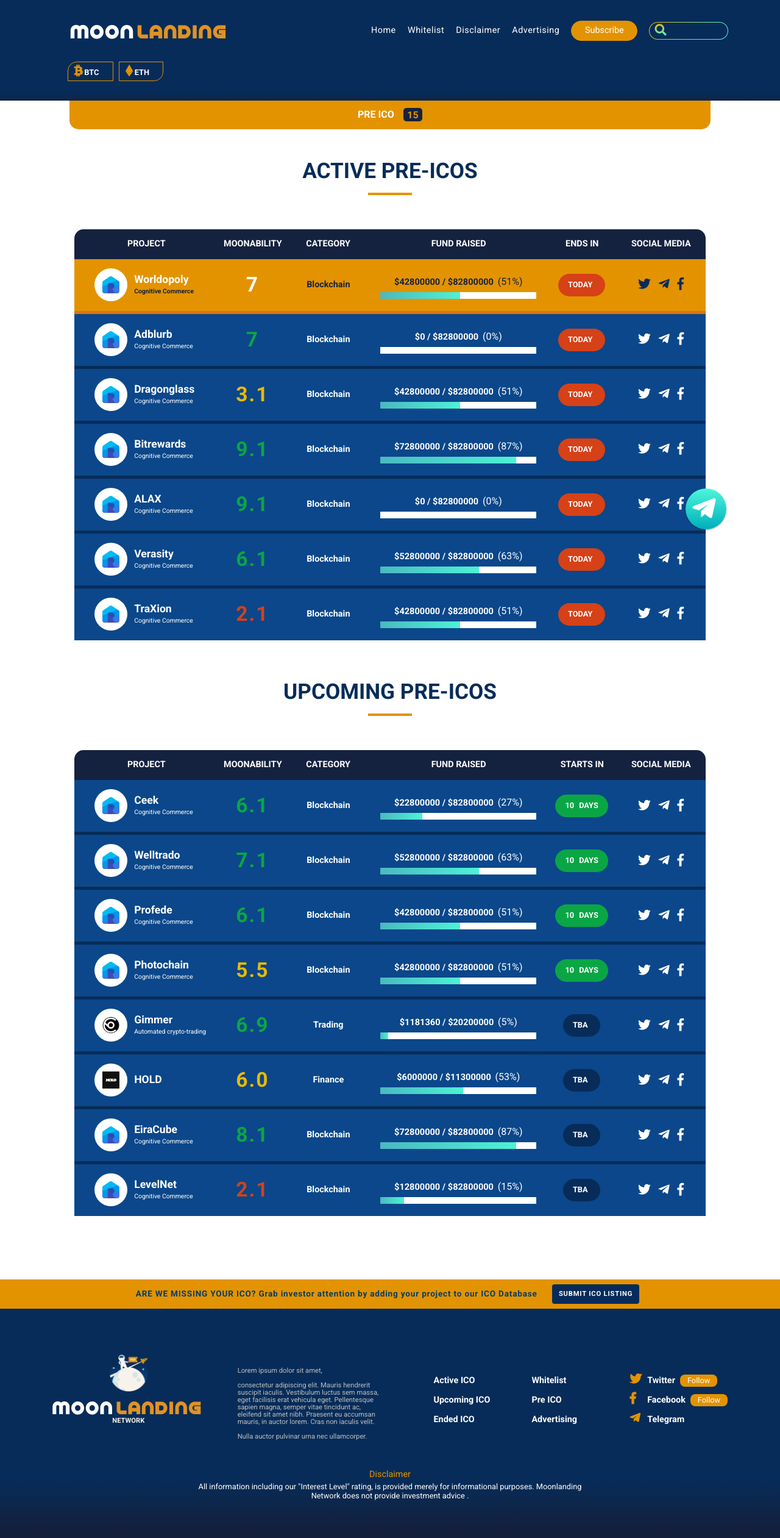
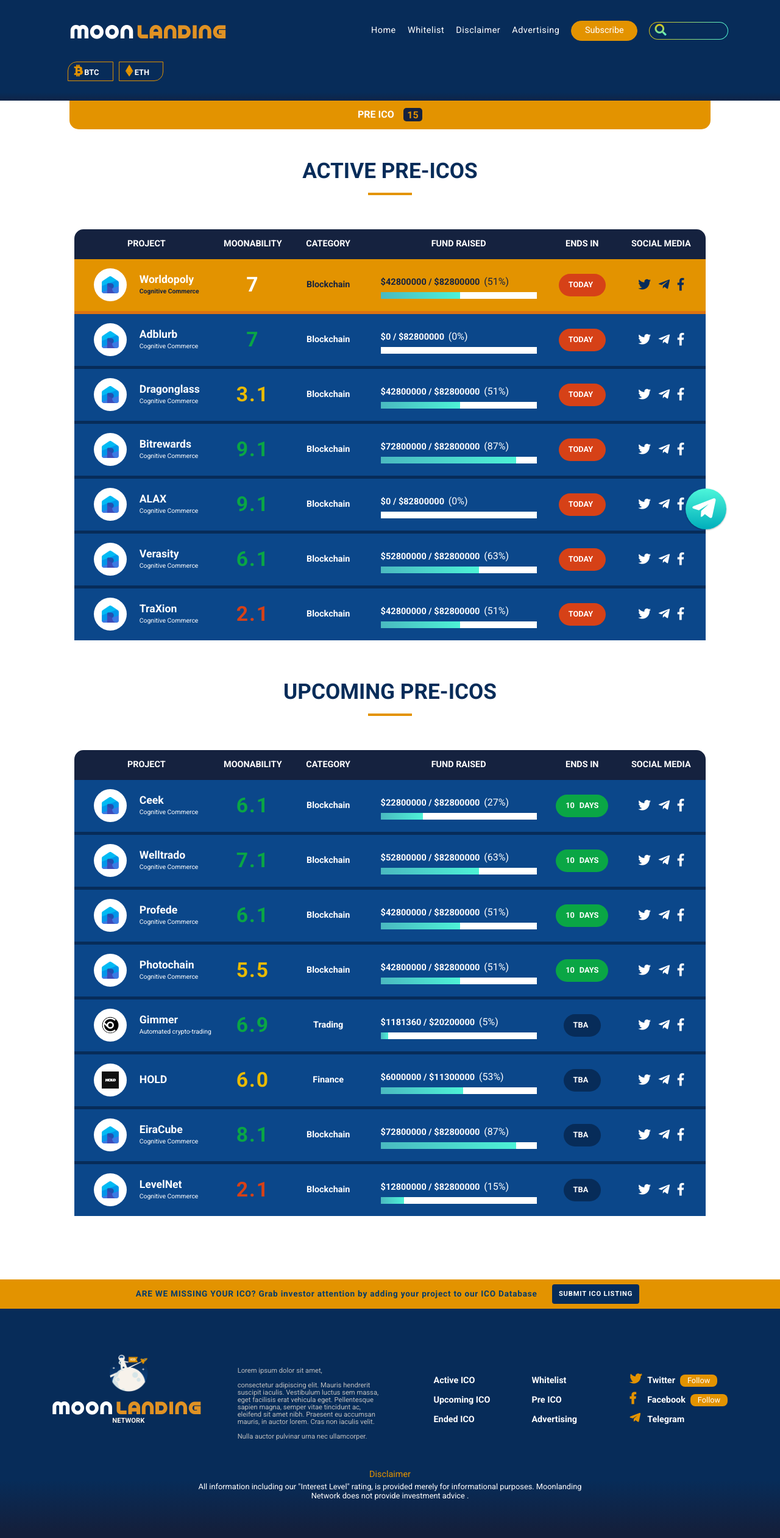
Before and after one commit to moonlandingnetwork/moonlandingnetwork.github.io, a Jekyll site: the page built from preico.html, in a window 1280 px wide. Shown: the whole page at 61% size. Built offline with Jekyll 4.4.1, drawn with Linux system fonts in a browser that asks for light colours; cached includes are drawn as plain includes; nearby versions of some CDN libraries; comment, search, counter and statistics services are not loaded.

Commit message:
Changed ICO Table Structure
- Changed from HTML Table Tag to HTML List to semantically add anchor tags

```diff
--- a/css/style.css
+++ b/css/style.css
@@ -897,11 +897,14 @@ nav input:-ms-input-placeholder {
     text-align: center;
     font-size: 1rem;
     font-weight: 700;
-    padding: 0.9rem 0;
     border-radius: 0 0 15px 15px;
 }
 .ico-nav li a{
     color: #fff;
+    display: block;
+    padding: 0.9rem 0;
+    width: 100%;
+    height: 100%;
 }
 .ico-nav li.active{
     background: #E39300;
@@ -954,8 +957,9 @@ nav input:-ms-input-placeholder {
     display: -webkit-box;
     display: -ms-flexbox;
     display: flex;
-}
-.ico-table-title th{
+    margin: 0;
+}
+.ico-table-title li{
     font-size: 0.9rem;
     background: #15223F;
     color: #fff;
@@ -963,33 +967,34 @@ nav input:-ms-input-placeholder {
     text-transform: uppercase;
     padding: 1rem 0;
     margin-bottom: 0;
+    font-weight: 600;
 
 }
-.ico-table-title th:first-child{
+.ico-table-title li:first-child{
     border-radius: 15px 0 0 0;
 }
-.ico-table-title th:last-child{
+.ico-table-title li:last-child{
     border-radius: 0 15px 0 0;
 }
-.ico-table-title th:nth-child(1),td:nth-child(1){
+.ico-table-title li:nth-child(1), .tbody ul a:nth-child(1){
     flex: 2.1;
 }
-.ico-table-title th:nth-child(2),td:nth-child(2){
+.ico-table-title li:nth-child(2), .tbody ul a:nth-child(2){
     flex: 1;
 }
-.ico-table-title th:nth-child(3),td:nth-child(3){
+.ico-table-title li:nth-child(3), .tbody ul a:nth-child(3){
     flex: 1.2;
 }
-.ico-table-title th:nth-child(4),td:nth-child(4){
+.ico-table-title li:nth-child(4), .tbody ul a:nth-child(4){
     flex: 2.6;
 }
-.ico-table-title th:nth-child(5),td:nth-child(5){
+.ico-table-title li:nth-child(5), .tbody ul a:nth-child(5){
     flex: 1;
 }
-.ico-table-title th:nth-child(6),td:nth-child(6){
+.ico-table-title li:nth-child(6), .tbody ul li:nth-child(6){
     flex: 1.3;
 }
-.ico-table tbody tr{
+.ico-table .tbody ul{
     background: #0B478A;
     color: #fff;
     font-size: 1rem;
@@ -1004,8 +1009,9 @@ nav input:-ms-input-placeholder {
     -ms-flex-pack: justify;
         justify-content: space-between;
     border-bottom: 5px solid #072C59;
-}
-.ico-table tbody td{
+    margin: 0;
+}
+.ico-table .tbody a{
     display: -webkit-box;
     display: -ms-flexbox;
     display: flex;
@@ -1015,31 +1021,34 @@ nav input:-ms-input-placeholder {
     -webkit-box-align: center;
         -ms-flex-align: center;
             align-items: center;
+    height: 100%;
+    width: 100%;
 }
 
 
 
-.ico-table tbody tr.featured{
+.ico-table .tbody ul.featured{
     background: #E39300;
     border-bottom: 5px solid #DD7310;
 }
-.ico-table tbody tr.featured a i{
+.ico-table .tbody ul.featured a i{
     color: #072C59;
 }
-.ico-table tbody td a i{
+.ico-table .tbody li a i{
     color: #fff;
 }
-.ico-table tbody tr:last-of-type {
+.ico-table .tbody ul:last-of-type {
     border-bottom: none;
 }
-
-.ico-project-name{
-    display: -webkit-box;
-    display: -ms-flexbox;
-    display: flex;
+.ico-project-name-parent{
     justify-content: flex-start !important;
     -webkit-box-pack: start !important;
     -ms-flex-pack: start !important;
+}
+.ico-project-name{
+    display: -webkit-box;
+    display: -ms-flexbox;
+    display: flex;
     -webkit-box-align: center;
     -ms-flex-align: center;
         align-items: center;
@@ -1061,7 +1070,7 @@ nav input:-ms-input-placeholder {
     justify-content: center;
     height: 38px;
     width: 38px;
-    margin: 0.7rem 0.7rem 0.7rem 2rem;
+    margin: 0.7rem 1.3rem 0.7rem 2rem;
 }
 .ico-table-title-image img{
     height: 28px;
@@ -1154,7 +1163,7 @@ nav input:-ms-input-placeholder {
     background-color: #fff;
 }
 .ico-ends-in button{
-    cursor: default;
+    cursor: pointer;
     font-size: 1.0rem;
     font-weight: 600;
     text-transform: uppercase;
@@ -1164,6 +1173,12 @@ nav input:-ms-input-placeholder {
 }
 .ico-social-media {
     font-size: 1.3rem !important;
+    display: -webkit-box;
+    display: -ms-flexbox;
+    display: flex;
+    -webkit-box-pack: center;
+        -ms-flex-pack: center;
+            justify-content: center;
 }
 .ico-social-media.featured {
     color: #15223F;
@@ -2914,10 +2929,10 @@ footer{
         top: 25%;
 
     }
-    .ico-table thead{
+    .ico-table .table-head{
         display: none;
     }
-    .ico-table tbody tr{
+    .ico-table .tbody ul{
         height: auto;
         -ms-flex-wrap: wrap;
         flex-wrap: wrap;
@@ -2927,8 +2942,11 @@ footer{
         margin: 0.5rem 0;
         box-shadow: 0 10px 20px rgba(0,0,0,0.19), 0 2px 6px rgba(0,0,0,0.23);
         background: #fff;
+
+
+    }
+    .ico-project-name h5, a, p{
         color: #072C59;
-
     }
     .pre-ico-title{
         font-size: 1.5rem;
@@ -2960,8 +2978,10 @@ footer{
         height: 32px;
         width: 32px;
     }
+    .ico-table-title li:nth-child(3), .tbody ul a:nth-child(3){
+        order: 4 !important;
+    }
     .ico-moonability{
-        order: 2 !important;
         letter-spacing: 1px;
         font-size: 0.8rem;
         position: absolute;
@@ -2984,13 +3004,24 @@ footer{
     }
     .ico-moonability.number{
         font-size: 1rem;
-        flex: none;
+        -webkit-box-flex: 0;
+            -ms-flex: none;
+                flex: none;
         border-radius: 50%;
         height: 48px;
         width: 48px;
         font-weight: 600;
         background-color: #072C59;
         color: #fff;
+        display: -webkit-box;
+        display: -ms-flexbox;
+        display: flex;
+        -webkit-box-pack: center;
+            -ms-flex-pack: center;
+                justify-content: center;
+        -webkit-box-align: center;
+            -ms-flex-align: center;
+                align-items: center;
     }
     .ico-moonability.green{
         background: #0AA645;
@@ -3010,13 +3041,17 @@ footer{
     }
     .featured .ico-category{
         color: #fff;
+    }
+    .ico-table-title li:nth-child(4), .tbody ul a:nth-child(4){
+        order: 3;
+        flex: 1 1 100%;
     }
     .ico-fund-raised{
         margin: 4.5rem 0 1.4rem;
         -webkit-box-flex: 1 !important;
         -ms-flex: 1 1 100% !important;
             flex: 1 1 100% !important;
-        order: 3;
+        align-items: center;
     }
     .ico-fund-raised h5{
         font-size: 0.85rem;
@@ -3028,7 +3063,7 @@ footer{
         height: 8px;
         width: 14.5rem;
     }
-    .ico-ends-in{
+    .ico-table-title li:nth-child(5), .tbody ul a:nth-child(5){
         order: 5;
     }
     .ico-ends-in button{
--- a/preico.html
+++ b/preico.html
@@ -102,28 +102,28 @@ title: Pre ICOs | Moonlanding Network
         <h1 class="pre-ico-title">Active PRE-ICOS</h1>
         <hr class="pre-ico-hr">
         <!-- ICO Table -->
-        <table id="pre-active-ico" class="ico-table">
-            <thead>
-                <tr class="ico-table-title">
-                    <th scope="col">Project</th>
-                    <th scope="col">Moonability</th>
-                    <th scope="col">Category</th>
-                    <th scope="col">Fund Raised</th>
-                    <th scope="col">Ends In</th>
-                    <th scope="col">Social Media</th>
-                </tr>
-            </thead>
-            <tbody>
+        <div id="active-pre-ico" class="ico-table">
+            <div class="table-head">
+                <ul class="ico-table-title">
+                    <li>Project</li>
+                    <li>Moonability</li>
+                    <li>Category</li>
+                    <li>Fund Raised</li>
+                    <li>Ends In</li>
+                    <li>Social Media</li>
+                </ul>
+            </div>
+            <div class="tbody">
                 {% for coin in totalPreActive %}
                 <!-- Check If Featured -->
                 {% if coin.ico.featured %} {% assign featuredTill = coin.ico.featured-till | date: "%s" | plus: 0 %} {% if featuredTill >
                 current_date %} {% assign featured = true %} {% endif %} {% else %} {% assign featured = false %} {% endif
                 %}
 
-                <tr class="{% if featured %}featured{% endif %}">
+                <ul class="{% if featured %}featured{% endif %}">
 
-
-                    <td class="ico-project-name">
+                    <a class="ico-project-name-parent" href="{{coin.url}}">
+                        <li class="ico-project-name">
                             <div class="ico-table-title-image">
                                 <img src="{{coin.ico.logo}}" alt="">
                             </div>
@@ -131,33 +131,43 @@ title: Pre ICOs | Moonlanding Network
                                 <h5>{{coin.ico.name}}</h5>
                                 <p>{{coin.ico.shortdesc}}</p>
                             </div>
-                    </td>
+                        </li>
+                    </a>
 
+                    <a href="{{coin.url}}">
+                        <li class="ico-moonability {% if featured %} {% if coin.ico.show-rating %}number{% endif %}{% else if featured == false %}number{% endif %}">{% if featured %} {% if coin.ico.show-rating %}{{coin.moonability}}{% else %}
+                            <span class="featured-text">Featured</span>
+                            <span class="featured-logo">★</span> {% endif %}{% else %}{{coin.moonability}}{% endif %}</li>
+                    </a>
 
-                    <td class="ico-moonability {% if featured %} {% if coin.ico.show-rating %}number{% endif %}{% else if featured == false %}number{% endif %}">{% if featured %} {% if coin.ico.show-rating %}{{coin.moonability}}{% else %}<span class="featured-text">Featured</span><span class="featured-logo">★</span>  {% endif %}{% else
-                        %}{{coin.moonability}}{% endif %}</td>
+                    <a href="{{coin.url}}">
+                        <li class="ico-category">{{coin.ico.category}}</li>
+                    </a>
 
-                    <td class="ico-category">{{coin.ico.category}}</td>
-
-                    <td class="ico-fund-raised">
+                    <a href="{{coin.url}}">
+                        <li class="ico-fund-raised">
                             {% assign collected = coin.progress.collected %} {% assign total = coin.progress.total %} {% assign percent = collected |
                             times: 100 | divided_by: total %}
                             <h5>${{collected}} / ${{total}}
                                 <span>({{percent}}%)</span>
                             </h5>
                             <progress class="ico-fund-progress" min="0" max="100" value="{{percent}}"></progress>
-                    </td>
+                        </li>
+                    </a>
 
                     {% assign ico_end_date = coin.pre-ico.end-date | date: "%s" | plus: 0 %} {% assign secondsTo = ico_end_date | minus: current_date
                     %} {% assign hoursTo = secondsTo | divided_by: 60 | divided_by: 60 %} {% assign daysTo = hoursTo | divided_by:
                     24 %}
-                    <td class="ico-ends-in">
+                    <a href="{{coin.url}}">
+                        <li class="ico-ends-in">
+                            <form style="display: inline" action="{{coin.url}}" method="get">
                                 <button class="btn round bulky">
                                     <span class="ico-date-value">{% if coin.pre-ico.no-date %}TBA{% endif %}{% unless coin.pre-ico.no-date %}{% if daysTo
                                         == 0 %}Today{% else %}{{ daysTo }}</span> Days{% endif %}{% endunless %}</button>
-                    </td>
-
-                    <td class="ico-social-media">
+                            </form>
+                        </li>
+                    </a>
+                    <li class="ico-social-media">
                         <span>
                             <a href="{{coin.social.twitter}}">
                                 <i class="fab fa-twitter"></i>
@@ -173,36 +183,40 @@ title: Pre ICOs | Moonlanding Network
                                 <i class="fab fa-facebook-f"></i>
                             </a>
                         </span>
-                    </td>
+                    </li>
 
-                </tr>
+                </ul>
+
                 {% endfor %}
-            </tbody>
-        </table>
+            </div>
+        </div>
+
         <!-- Pre ICO Title -->
         <h1 class="pre-ico-title">Upcoming PRE-ICOS</h1>
         <hr class="pre-ico-hr">
         <!-- ICO Table -->
-        <!-- ICO Table -->
-        <table id="upcoming-ico" class="ico-table">
-            <thead>
-                <tr class="ico-table-title">
-                    <th scope="col">Project</th>
-                    <th scope="col">Moonability</th>
-                    <th scope="col">Category</th>
-                    <th scope="col">Fund Raised</th>
-                    <th scope="col">Starts In</th>
-                    <th scope="col">Social Media</th>
-                </tr>
-            </thead>
-            <tbody>
+        <div id="pre-upcoming-ico" class="ico-table">
+            <div class="table-head">
+                <ul class="ico-table-title">
+                    <li>Project</li>
+                    <li>Moonability</li>
+                    <li>Category</li>
+                    <li>Fund Raised</li>
+                    <li>Ends In</li>
+                    <li>Social Media</li>
+                </ul>
+            </div>
+            <div class="tbody">
                 {% for coin in totalPreUpcoming %}
                 <!-- Check If Featured -->
                 {% if coin.ico.featured %} {% assign featuredTill = coin.ico.featured-till | date: "%s" | plus: 0 %} {% if featuredTill >
                 current_date %} {% assign featured = true %} {% endif %} {% else %} {% assign featured = false %} {% endif
                 %}
-                <tr class="{% if featured %}featured{% endif %}">
-                    <td class="ico-project-name">
+
+                <ul class="{% if featured %}featured{% endif %}">
+
+                    <a class="ico-project-name-parent" href="{{coin.url}}">
+                        <li class="ico-project-name">
                             <div class="ico-table-title-image">
                                 <img src="{{coin.ico.logo}}" alt="">
                             </div>
@@ -210,28 +224,43 @@ title: Pre ICOs | Moonlanding Network
                                 <h5>{{coin.ico.name}}</h5>
                                 <p>{{coin.ico.shortdesc}}</p>
                             </div>
-                    </td>
-                    <td class="ico-moonability {% if featured %} {% if coin.ico.show-rating %}number{% endif %}{% else if featured == false %}number{% endif %}">{% if featured %} {% if coin.ico.show-rating %}{{coin.moonability}}{% else %}Featured {% endif %}{% else
-                        %}{{coin.moonability}}{% endif %}</td>
+                        </li>
+                    </a>
 
-                    <td class="ico-category">{{coin.ico.category}}</td>
-                    <td class="ico-fund-raised">
+                    <a href="{{coin.url}}">
+                        <li class="ico-moonability {% if featured %} {% if coin.ico.show-rating %}number{% endif %}{% else if featured == false %}number{% endif %}">{% if featured %} {% if coin.ico.show-rating %}{{coin.moonability}}{% else %}
+                            <span class="featured-text">Featured</span>
+                            <span class="featured-logo">★</span> {% endif %}{% else %}{{coin.moonability}}{% endif %}</li>
+                    </a>
+
+                    <a href="{{coin.url}}">
+                        <li class="ico-category">{{coin.ico.category}}</li>
+                    </a>
+
+                    <a href="{{coin.url}}">
+                        <li class="ico-fund-raised">
                             {% assign collected = coin.progress.collected %} {% assign total = coin.progress.total %} {% assign percent = collected |
                             times: 100 | divided_by: total %}
                             <h5>${{collected}} / ${{total}}
                                 <span>({{percent}}%)</span>
                             </h5>
                             <progress class="ico-fund-progress" min="0" max="100" value="{{percent}}"></progress>
-                    </td>
+                        </li>
+                    </a>
+
                     {% assign ico_start_date = coin.pre-ico.start-date | date: "%s" | plus: 0 %} {% assign secondsTo = ico_start_date | minus:
                     current_date %} {% assign hoursTo = secondsTo | divided_by: 60 | divided_by: 60 %} {% assign daysTo =
                     hoursTo | divided_by: 24 %}
-                    <td class="ico-ends-in">
+                    <a href="{{coin.url}}">
+                        <li class="ico-ends-in">
+                            <form style="display: inline" action="{{coin.url}}" method="get">
                                 <button class="btn round bulky">
-                            <span class="ico-date-value">{% if coin.pre-ico.no-date %}TBA{% endif %}{% unless coin.pre-ico.no-date %}{% if daysTo == 0
-                                %}Today{% else %}{{ daysTo }}</span> Days{% endif %}{% endunless %}</button>
-                    </td>
-                    <td class="ico-social-media">
+                                    <span class="ico-date-value">{% if coin.pre-ico.no-date %}TBA{% endif %}{% unless coin.pre-ico.no-date %}{% if daysTo
+                                        == 0 %}Today{% else %}{{ daysTo }}</span> Days{% endif %}{% endunless %}</button>
+                            </form>
+                        </li>
+                    </a>
+                    <li class="ico-social-media">
                         <span>
                             <a href="{{coin.social.twitter}}">
                                 <i class="fab fa-twitter"></i>
@@ -247,11 +276,14 @@ title: Pre ICOs | Moonlanding Network
                                 <i class="fab fa-facebook-f"></i>
                             </a>
                         </span>
-                    </td>
-                </tr>
+                    </li>
+
+                </ul>
+
                 {% endfor %}
-            </tbody>
-        </table>
+            </div>
+        </div>
+
         <!-- End ICO Table -->
 
     </div>
```
Also changed, not shown: activeico.html (+46 -41 lines), endedico.html (+52 -31 lines), upcomingico.html (+49 -29 lines). Lines whose indentation alone changed are shown as unchanged.
